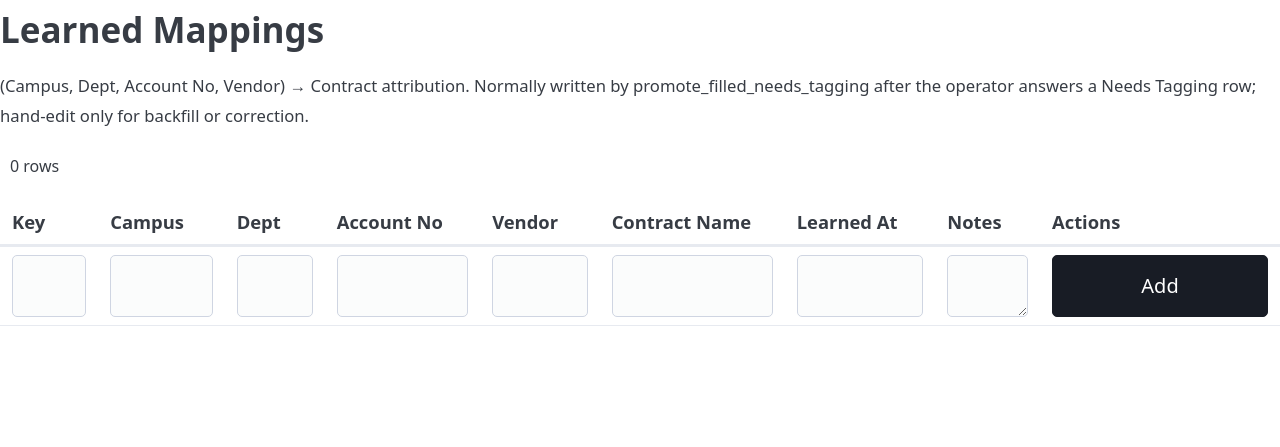
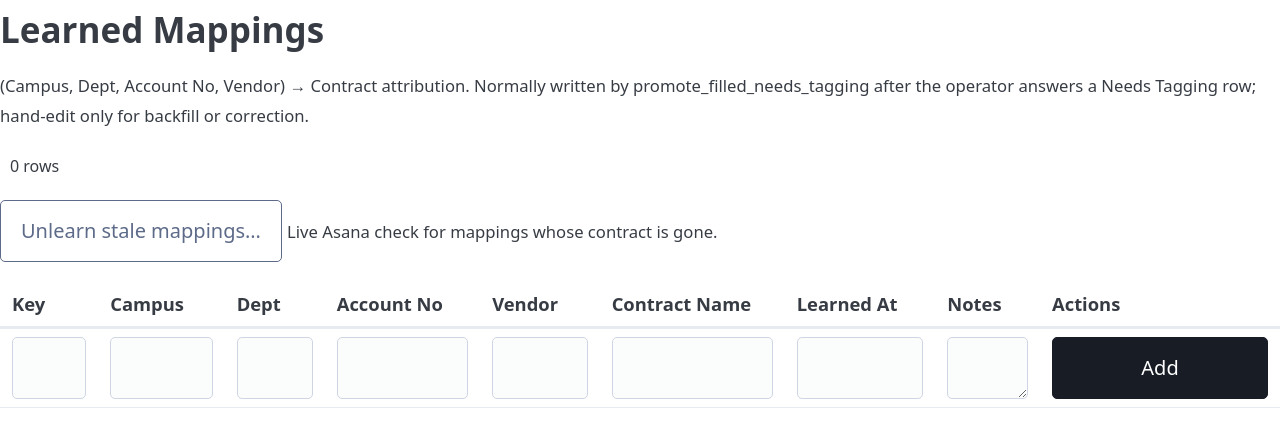
Before and after one commit to PSbrk/Contract-Amount-Expiry-Engine, a Flask app: page /learned-mappings in a window 1280 px wide. Shown: the part 170-617 px from the top of the page. Run offline with Flask 3, Linux system fonts and the light colour scheme; data that the repository does not hold is empty; some libraries are stand-ins or nearby versions.

Commit message:
Add operator-triggered "unlearn stale Learned Mappings" purge
Stale LMs (target contract no longer open in Asana) already fall through
to fuzzy match but linger in the table. Add a preview -> confirm purge on
the Learned Mappings page: a live Asana check lists mappings whose
contract is gone and deletes them on confirm. Cross-campus mappings
(contract still exists, wrong campus) are excluded.

Guards against a partial Asana load driving a bad purge: refuses when the
contract load comes back empty, and refuses when >50% of mappings would
be purged.

- sqlite_client.find_stale_learned_mappings: gid-pinned rows judged vs
  open gids, name-based vs open names -- matches attribution's own stale
  semantics so it can't disagree with what the engine ignores.
- /learned-mappings/purge-stale GET preview + POST confirm routes.
- purge_stale_lms.html + "Unlearn stale mappings" button on the LM page.
- tests: helper semantics (gid/name/cross-campus/empty) and both guards.

Co-Authored-By: Claude Opus 4.8 <noreply@anthropic.com>

```diff
--- a/engine/sqlite_client.py
+++ b/engine/sqlite_client.py
@@ -1270,6 +1270,36 @@ def delete_learned_mapping(conn: sqlite3.Connection, *, record_id: int) -> None:
     conn.commit()
 
 
+def find_stale_learned_mappings(
+    conn: sqlite3.Connection,
+    open_gids: frozenset[str],
+    open_names: frozenset[str],
+) -> list[sqlite3.Row]:
+    """Return Learned Mapping rows whose target contract no longer exists in
+    the open Asana contract set — the same "stale" the attribution step logs
+    before falling through to fuzzy match.
+
+    Matches attribution's own resolution order so this can't disagree with it:
+      - gid-pinned row (Contract Gid set) → stale iff that gid is not open.
+      - name-based row (blank gid)        → stale iff that name has no open
+                                            contract.
+
+    A cross-campus mapping (name/gid still exists, just serves another campus)
+    is NOT stale and is deliberately excluded — that's an operator decision to
+    make, not a cleanup. Rows with neither a gid nor a name are left alone.
+    """
+    stale: list[sqlite3.Row] = []
+    for r in conn.execute('SELECT * FROM "Learned Mappings" ORDER BY id'):
+        gid = (r["Contract Gid"] or "").strip()
+        name = (r["Contract Name"] or "").strip()
+        if gid:
+            if gid not in open_gids:
+                stale.append(r)
+        elif name and name not in open_names:
+            stale.append(r)
+    return stale
+
+
 # ---------------------------------------------------------------------------
 # Amendment Links -- operator-declared "task A is amendment of task B"
 # ---------------------------------------------------------------------------
@@ -1961,6 +1991,7 @@ __all__ = [
     "insert_learned_mapping",
     "update_learned_mapping",
     "delete_learned_mapping",
+    "find_stale_learned_mappings",
     "load_amendment_links",
     "insert_amendment_link",
     "delete_amendment_link",
--- a/engine/ui/routes.py
+++ b/engine/ui/routes.py
@@ -109,6 +109,7 @@ _ADMIN_LEARNED_MAPPINGS = {
     "save_endpoint": "learned_mappings_save",
     "delete_endpoint": "learned_mappings_delete",
     "add_endpoint": "learned_mappings_add",
+    "purge_stale_endpoint": "learned_mappings_purge_stale",
     "intro": (
         "(Campus, Dept, Account No, Vendor) → Contract attribution. "
         "Normally written by promote_filled_needs_tagging after the "
@@ -2236,6 +2237,90 @@ def register_routes(app: Flask) -> None:
                            delete=sqlite_client.delete_learned_mapping)
 
     # ------------------------------------------------------------------
+    # /learned-mappings/purge-stale — operator-triggered "unlearning"
+    #
+    # Live Asana check: list the Learned Mappings whose target contract is no
+    # longer open (the ones attribution logs as stale before falling through to
+    # fuzzy), then delete on confirm. NOT automatic — a partial Asana fetch
+    # would make many good mappings look stale, so a human confirms and a
+    # completeness guard refuses a suspiciously large purge.
+    # ------------------------------------------------------------------
+
+    # A purge that would wipe more than this fraction of the table is treated as
+    # a likely partial Asana load, not a real cleanup, and is refused.
+    _PURGE_STALE_MAX_FRACTION = 0.5
+
+    def _load_open_contract_sets():
+        """(open_gids, open_names) from live Asana, or None on any failure."""
+        try:
+            from engine import asana_client, asana_contracts
+            contracts = asana_contracts.load_open_contracts(
+                asana_client.get_api_client()
+            )
+        except Exception as exc:  # noqa: BLE001 — surface as an operator message
+            log.warning("purge-stale: could not load Asana contracts: %s", exc)
+            return None
+        if not contracts:
+            return None
+        gids = frozenset(c.gid for c in contracts if c.gid)
+        names = frozenset(c.name for c in contracts if c.name)
+        return gids, names
+
+    @app.route("/learned-mappings/purge-stale", methods=["GET"],
+               endpoint="learned_mappings_purge_stale")
+    def learned_mappings_purge_stale():
+        total = g.conn.execute(
+            'SELECT COUNT(*) FROM "Learned Mappings"'
+        ).fetchone()[0]
+        sets = _load_open_contract_sets()
+        if sets is None:
+            flash("Could not load open contracts from Asana — no changes made. "
+                  "Try again; a partial load must never drive a purge.", "error")
+            return redirect(url_for("learned_mappings_list"))
+        open_gids, open_names = sets
+        stale = sqlite_client.find_stale_learned_mappings(
+            g.conn, open_gids, open_names,
+        )
+        over_guard = bool(total) and len(stale) > total * _PURGE_STALE_MAX_FRACTION
+        return render_template(
+            "purge_stale_lms.html",
+            stale=stale, total=total, open_count=len(open_gids),
+            over_guard=over_guard, max_fraction=_PURGE_STALE_MAX_FRACTION,
+        )
+
+    @app.route("/learned-mappings/purge-stale", methods=["POST"],
+               endpoint="learned_mappings_purge_stale_confirm")
+    def learned_mappings_purge_stale_confirm():
+        total = g.conn.execute(
+            'SELECT COUNT(*) FROM "Learned Mappings"'
+        ).fetchone()[0]
+        # Re-fetch + re-compute server-side; never trust a client-submitted list.
+        sets = _load_open_contract_sets()
+        if sets is None:
+            flash("Could not load open contracts from Asana — no changes made.",
+                  "error")
+            return redirect(url_for("learned_mappings_list"))
+        open_gids, open_names = sets
+        stale = sqlite_client.find_stale_learned_mappings(
+            g.conn, open_gids, open_names,
+        )
+        if not stale:
+            flash("No stale Learned Mappings — nothing to purge.", "success")
+            return redirect(url_for("learned_mappings_list"))
+        if total and len(stale) > total * _PURGE_STALE_MAX_FRACTION:
+            flash(
+                f"Refused: {len(stale)} of {total} mappings look stale "
+                f"(> {int(_PURGE_STALE_MAX_FRACTION * 100)}%). That points to a "
+                "partial Asana load, not real cleanup. No changes made.",
+                "error",
+            )
+            return redirect(url_for("learned_mappings_list"))
+        for r in stale:
+            sqlite_client.delete_learned_mapping(g.conn, record_id=r["id"])
+        flash(f"Unlearned {len(stale)} stale Learned Mapping(s).", "success")
+        return redirect(url_for("learned_mappings_list"))
+
+    # ------------------------------------------------------------------
     # /state — read-only audit view of the State table
     # ------------------------------------------------------------------
 
--- a/engine/ui/templates/admin_table.html
+++ b/engine/ui/templates/admin_table.html
@@ -20,6 +20,11 @@
   <h2>{{ spec.title }}</h2>
   <p><small>{{ spec.intro }}</small></p>
   <p><span class="pill">{{ rows|length }} row{{ '' if rows|length == 1 else 's' }}</span></p>
+  {% if spec.purge_stale_endpoint %}
+    <p><a href="{{ url_for(spec.purge_stale_endpoint) }}" role="button" class="secondary outline" style="margin:0;">
+      Unlearn stale mappings…</a>
+      <small>Live Asana check for mappings whose contract is gone.</small></p>
+  {% endif %}
 </header>
 
 <figure>
```
Also changed, not shown: engine/ui/templates/purge_stale_lms.html (added, +58 -0 lines), tests/test_sqlite_client.py (+58 -0 lines), tests/test_ui.py (+69 -0 lines).
